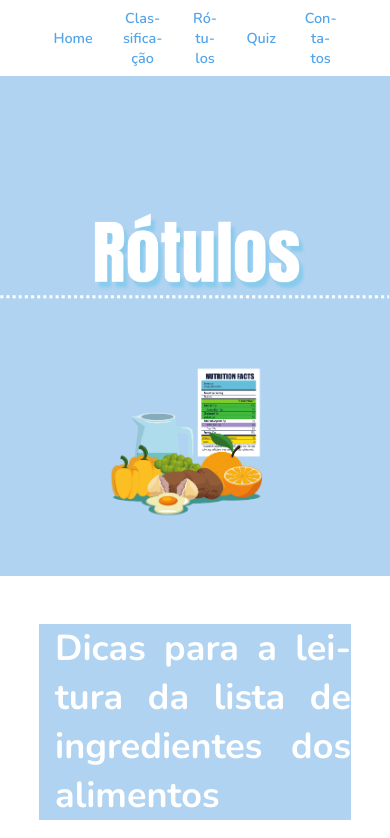
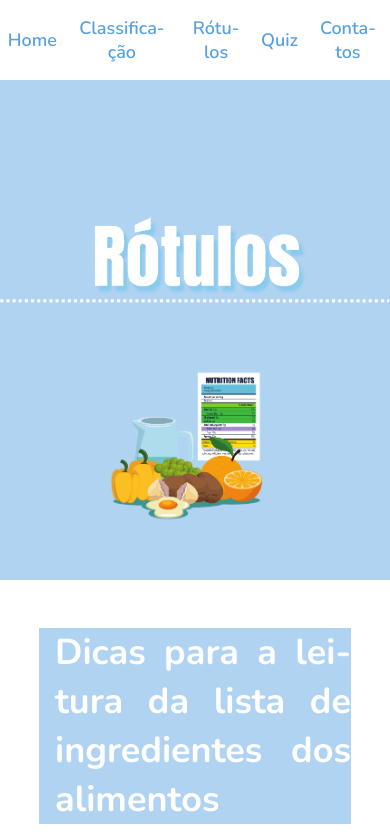
Before and after one commit to olaari/projeto-final, a React (Vite) app: page /rotulos in a window 390 px wide. Shown: the top 838 px of the page. Built offline with nearby package versions, Linux system fonts and the light colour scheme.

Commit message:
Corrigindo links

```diff
--- a/src/components/Menu/Menu.jsx
+++ b/src/components/Menu/Menu.jsx
@@ -8,7 +8,7 @@ function Menu() {
           { rota: '/', nome: 'Home' },
           { rota: '/classificacao', nome: 'Classificação' },
           { rota: '/rotulos', nome: 'Rótulos' },
-          { rota: '/quizzes', nome: 'Quiz' },
+          { rota: '/quiz', nome: 'Quiz' },
           { rota: '/contatos', nome: 'Contatos' },
         ].map(
           ({ rota, nome }) =>
--- a/src/components/Menu/menu.css
+++ b/src/components/Menu/menu.css
@@ -9,12 +9,12 @@
   justify-content: center;
 }
 
-.link {
+.menu > .link {
   font-size: 1.3em;
   font-weight: 600;
   display: block;
   text-align: center;
-  padding: 1rem 1.5rem;
+  padding: 1rem 2%;
   text-decoration: none;
   color: #57a0e1;
 }
@@ -28,10 +28,12 @@ textarea {
   box-sizing: border-box;
 }
 
-@media screen and (max-width:600px) {
-  .link {
-    font-size: 0.8em;
+@media screen and (max-width: 700px) {
+  .menu {
+    width: 100%;
+  }
+  .menu > .link {
+    font-size: 1em;
     font-weight: 300;
-    padding: 0.5rem 0.9rem;
   }
 }
--- a/src/pages/Home/Home.jsx
+++ b/src/pages/Home/Home.jsx
@@ -1,10 +1,7 @@
 import "./home.css";
-
 import iconeAlimento from "../../assets/icone-alimento.png";
 import iconeGlutenFree from "../../assets/icone-gluten-free.png";
 import iconeInfo from "../../assets/icone-info.png";
-import background from "../../assets/background.png";
-
 
 function Home() {
   return (
--- a/src/pages/Home/home.css
+++ b/src/pages/Home/home.css
@@ -141,3 +141,19 @@ h3 {
 .dez-passos>ul>li+li {
   margin-top: 0.4rem;
 }
+
+@media screen and (max-width: 450px) {
+ .dez-passos {
+   padding: 2rem 3.5rem;
+ }
+}
+@media screen and (max-width: 350px) {
+ .dez-passos {
+   padding: 2rem 3rem;
+ }
+}
+@media screen and (max-width: 300px) {
+ .dez-passos {
+   padding: 2rem 2.5rem;
+ }
+}
--- a/src/pages/Rotulos/rotulos.css
+++ b/src/pages/Rotulos/rotulos.css
@@ -66,13 +66,12 @@ div.main-rotulos>h1 {
     padding: 1rem;
 }
 
-.link:hover {
+.dicas-listas>.link:hover {
     color: #54a4ea;
     text-decoration: none;
 }
 
-.link {
+.dicas-listas>.link {
     color: #54a4ea;
     text-decoration: none;
-
 }
```
